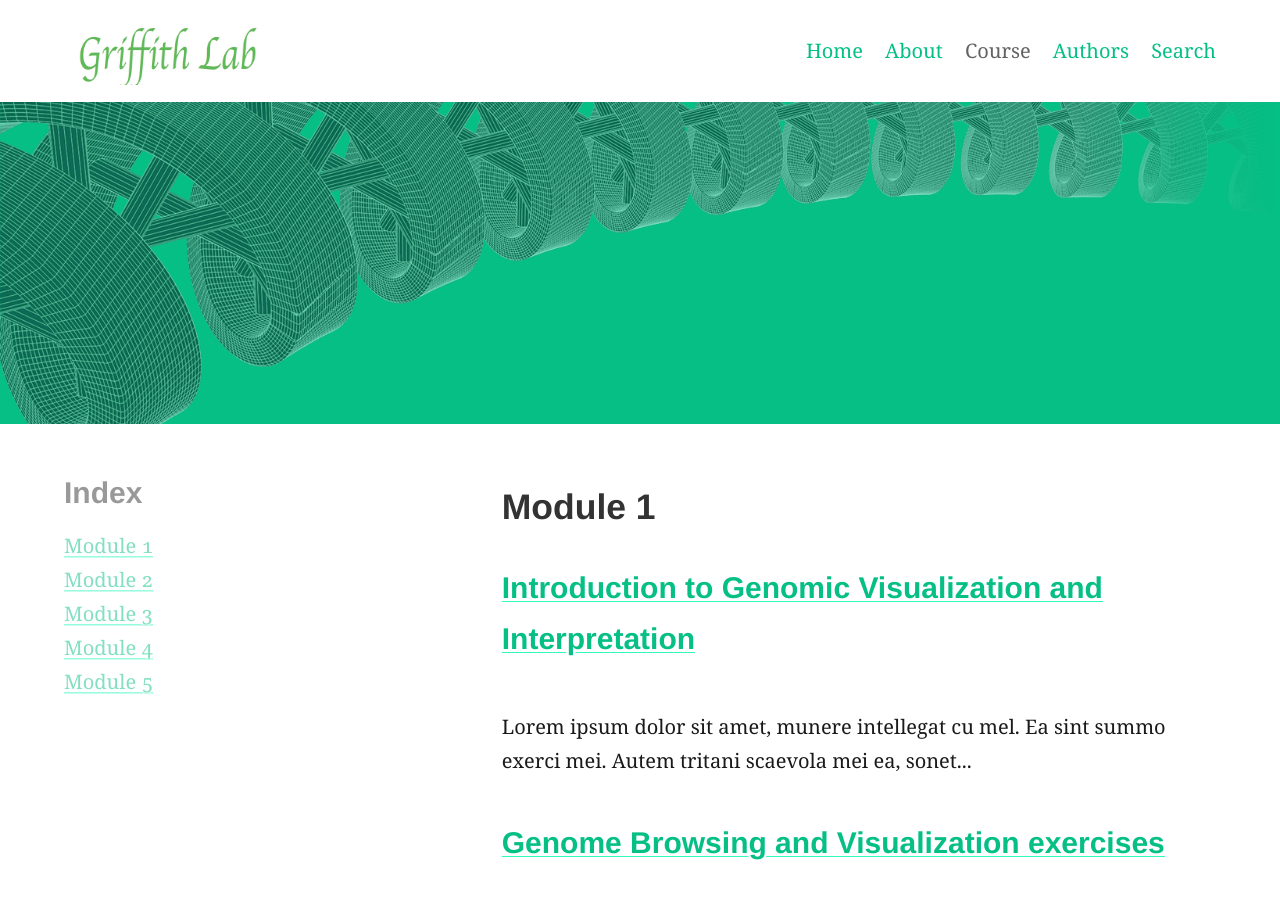
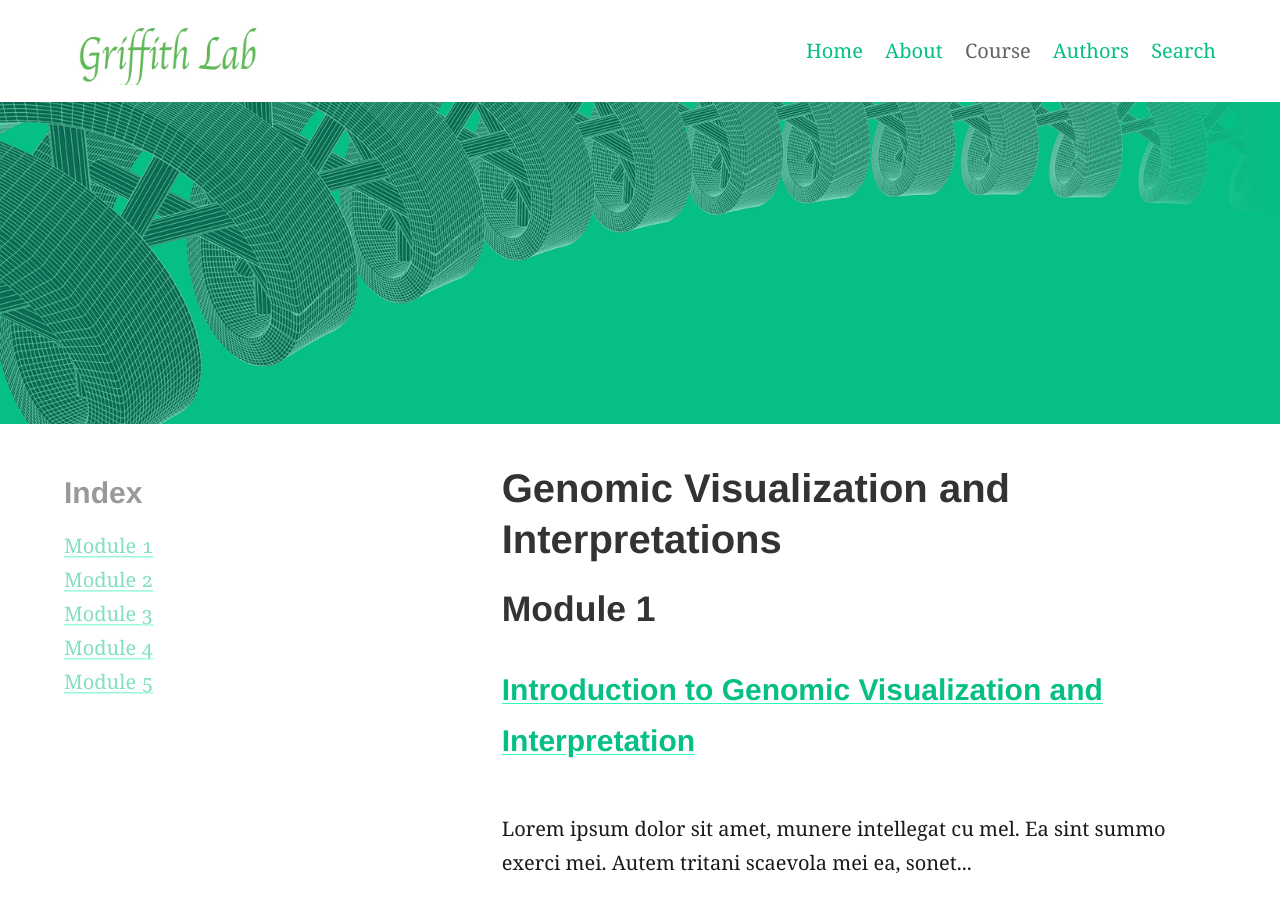
Before and after one commit to griffithlab/genviz.org, a Jekyll site: the page built from course.md, in a window 1280 px wide and 900 px high. Built offline with Jekyll 4.4.1, drawn with Linux system fonts in a browser that asks for light colours.

Commit message:
fixed issue where title cannot be an empty string

```diff
--- a/course.md
+++ b/course.md
@@ -1,5 +1,5 @@
 ---
-title: ""
+title: "Genomic Visualization and Interpretations"
 layout: categories
 excerpt: "Category index"
 feature_image: "assets/genvis-dna-bg_optimized_v1a.png"
```
